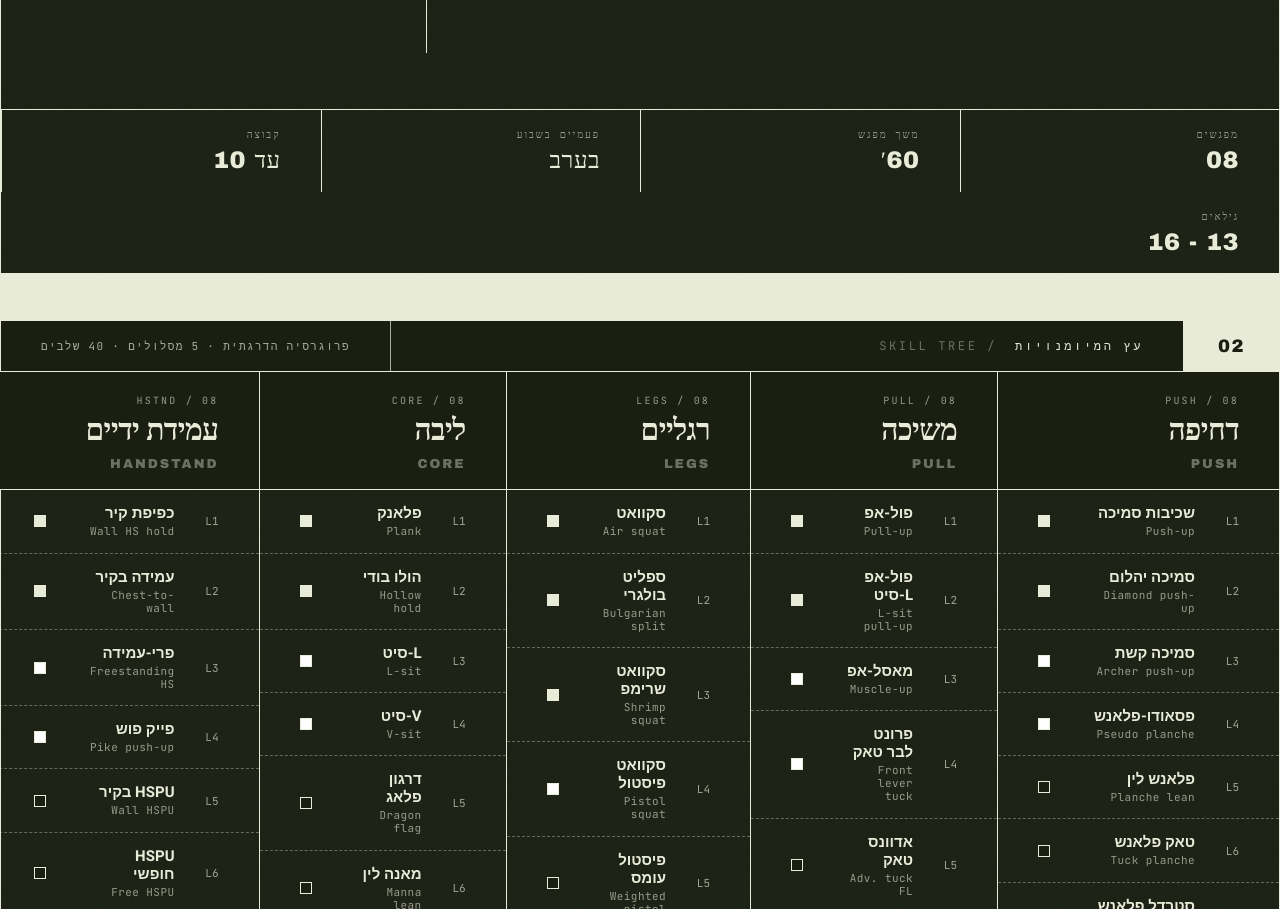
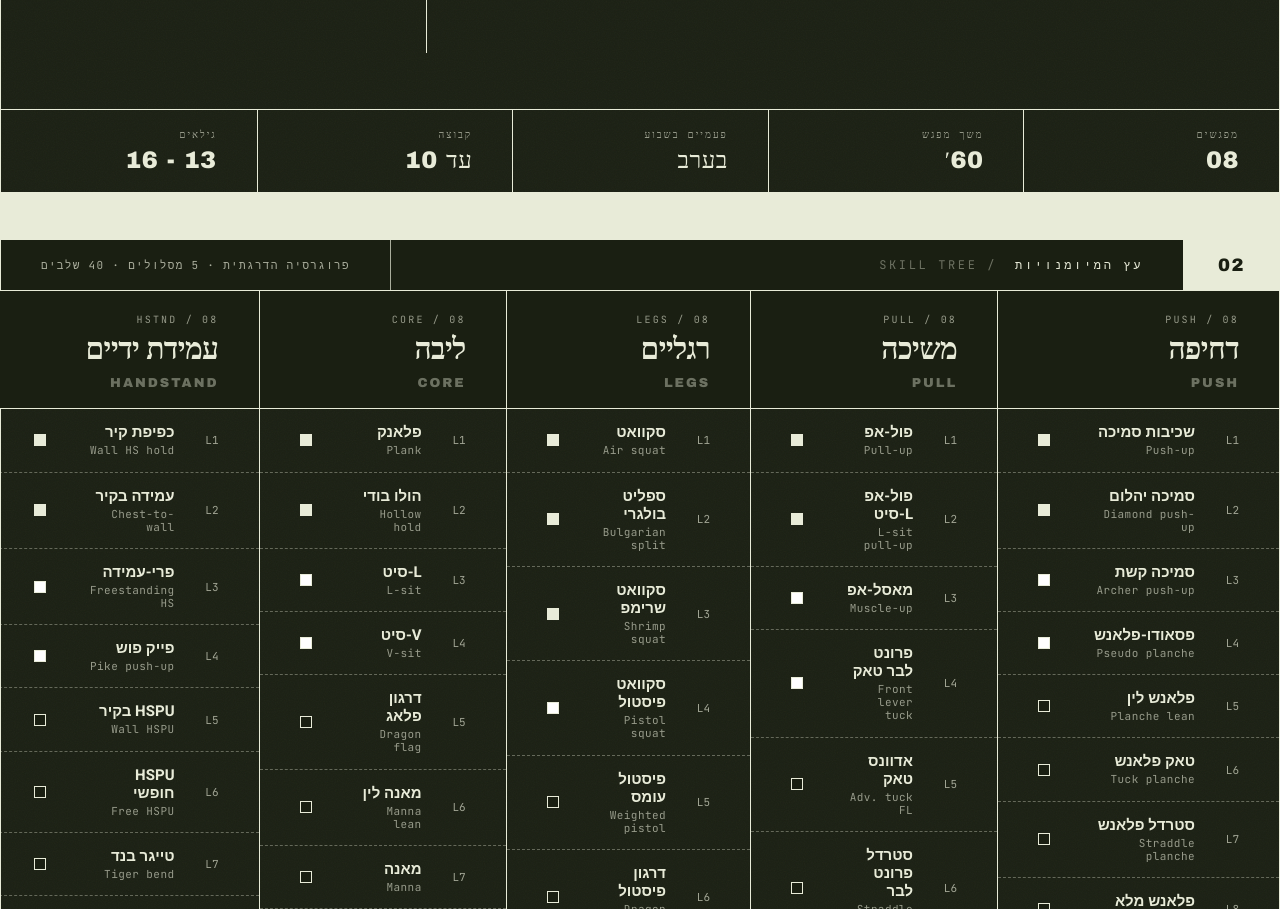
Before and after one commit to Eliyahou/calisthenix, a plain HTML site: page index.html in a window 1280 px wide. Shown: the part 815-1724 px from the top of the page. Drawn offline with nearby package versions, Linux system fonts and the light colour scheme; a web font is replaced by a local one.

Commit message:
Update index.html

```diff
--- a/index.html
+++ b/index.html
@@ -168,7 +168,7 @@
     font-size: 18px; line-height: 1.55; font-weight: 400;
   }
   .hero-meta {
-    display: grid; grid-template-columns: repeat(4, 1fr);
+    display: grid; grid-template-columns: repeat(5, 1fr);
     border-top: var(--rule-w) solid var(--rule);
     margin-top: 56px;
   }
```
